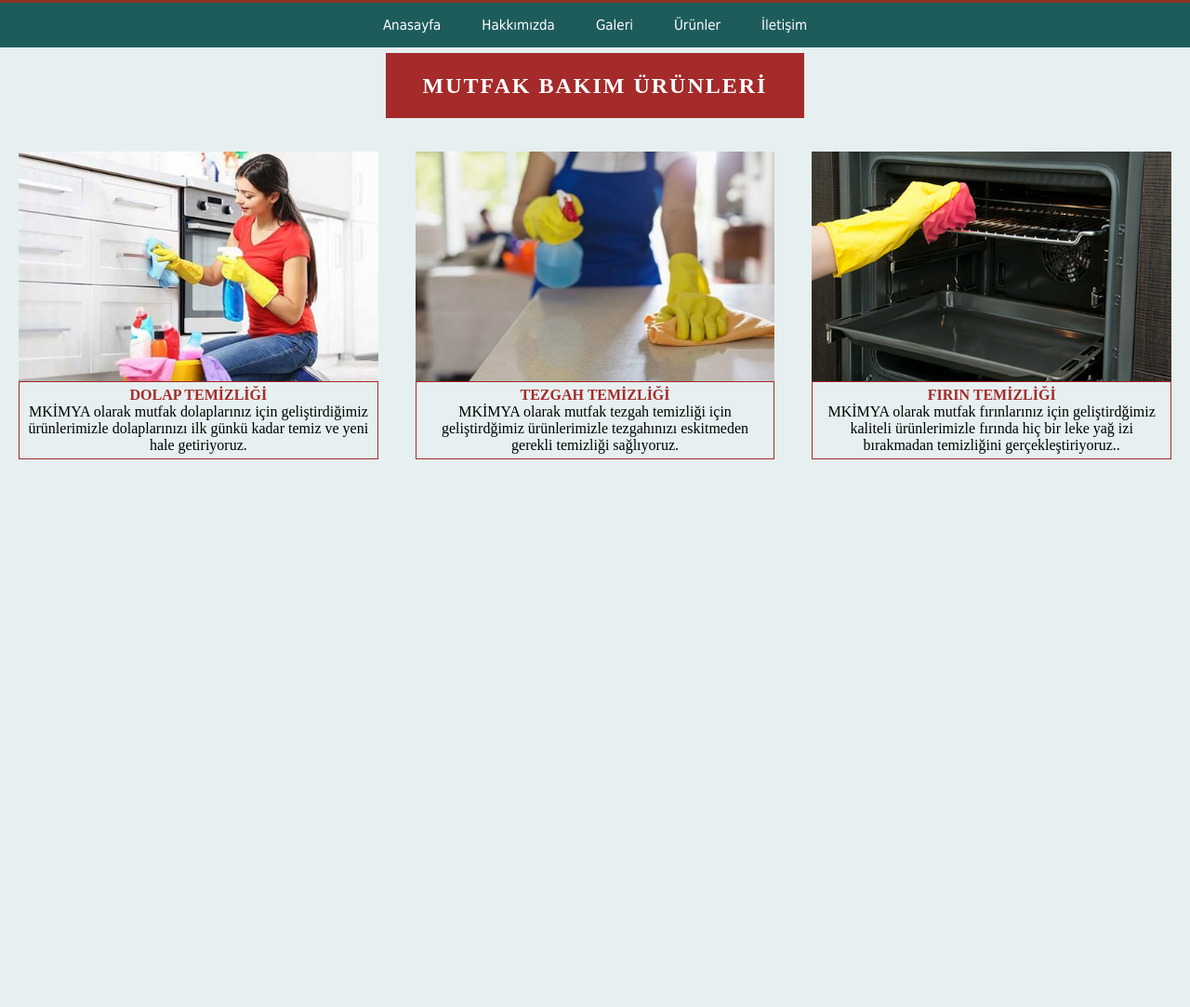
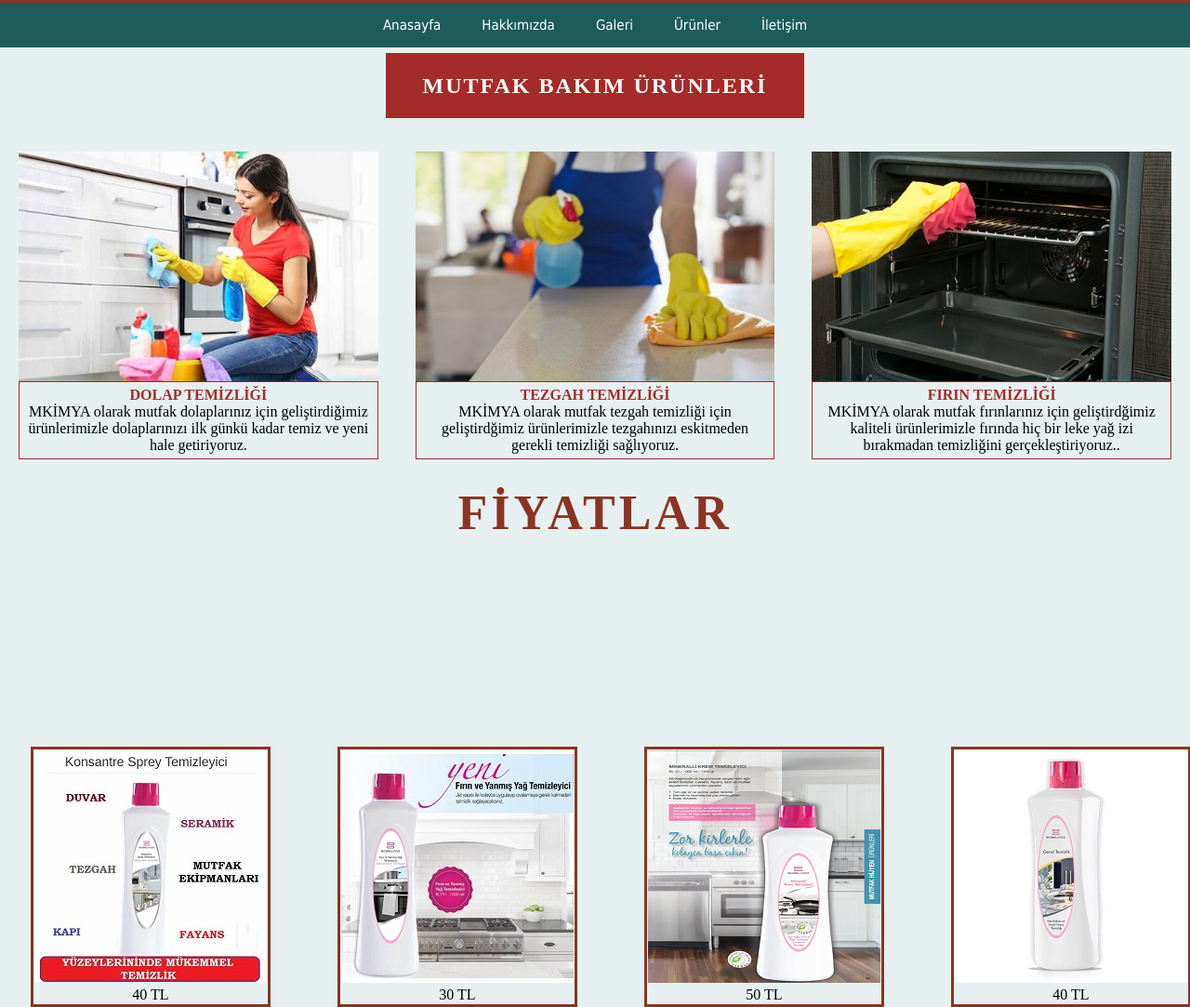
Before and after one commit to SauWebProgramming/web-page-zumrakucuk, a plain HTML site: page kitchen.html in a window 1280 px wide. Shown: the whole page at 93% size. Before the commit the page ends 800 px from the top, so only its background shows below. Drawn offline with Linux system fonts and the light colour scheme.

Commit message:
Mutfak Bakım Ürünleri
Ekleme yaptım.

```diff
--- a/kitchen.html
+++ b/kitchen.html
@@ -84,6 +84,27 @@
                 </div>
             </div>
         </section>
+
+    </br>
+    <h1 align="center">FİYATLAR</h1>
+    <div class="ürünm">
+        <img src="ürünm.jpg">
+    </br><center>40 TL</center>
+    </div>
+    <div class="ürünm1">
+        <img src="ürünm1.jpg">
+    </br><center>30 TL</center>
+    </div>
+
+    <div class="ürünm2">
+        <img src="ürünm2.png">
+    </br><center>50 TL</center>
+    </div>
+    <div class="ürünm3">
+        <img src="ürünm3.jpg">
+    </br><center>40 TL</center>
+    </div>
+
         <style>
             .container{
                 width:100%;
@@ -175,4 +196,53 @@
                 color: brown;
                 transition: all .5s ease;
             }
+
+            .ürünm{
+                position:absolute;
+                left:30px;
+                top:100%;
+                padding:1px;
+                margin:3px;
+                border-width: 3px;
+                border-color: rgb(139, 52, 36);
+                border-style: solid;
+            }
+
+            .ürünm1{
+                position:absolute;
+                left:360px;
+                top:100%;
+                padding:1px;
+                margin:3px;
+                border-width: 3px;
+                border-color: rgb(139, 52, 36);
+                border-style: solid;
+
+            }
+
+            .ürünm2{
+                position:absolute;
+                left:690px;
+                top:100%;
+                padding:1px;
+                margin:3px;
+                border-width: 3px;
+                border-color: rgb(139, 52, 36);
+                border-style: solid;
+            }
+
+            .ürünm3{
+                position:absolute;
+                left:1020px;
+                top:100%;
+                padding:1px;
+                margin:3px;
+                border-width: 3px;
+                border-color: rgb(139, 52, 36);
+                border-style: solid;
+              }
+
+              h1{
+                  color:rgb(139, 52, 36)
+              }
         </style>
```
Also changed, not shown: ürünm.jpg (added), ürünm1.jpg (added), ürünm2.png (added), ürünm3.jpg (added).
